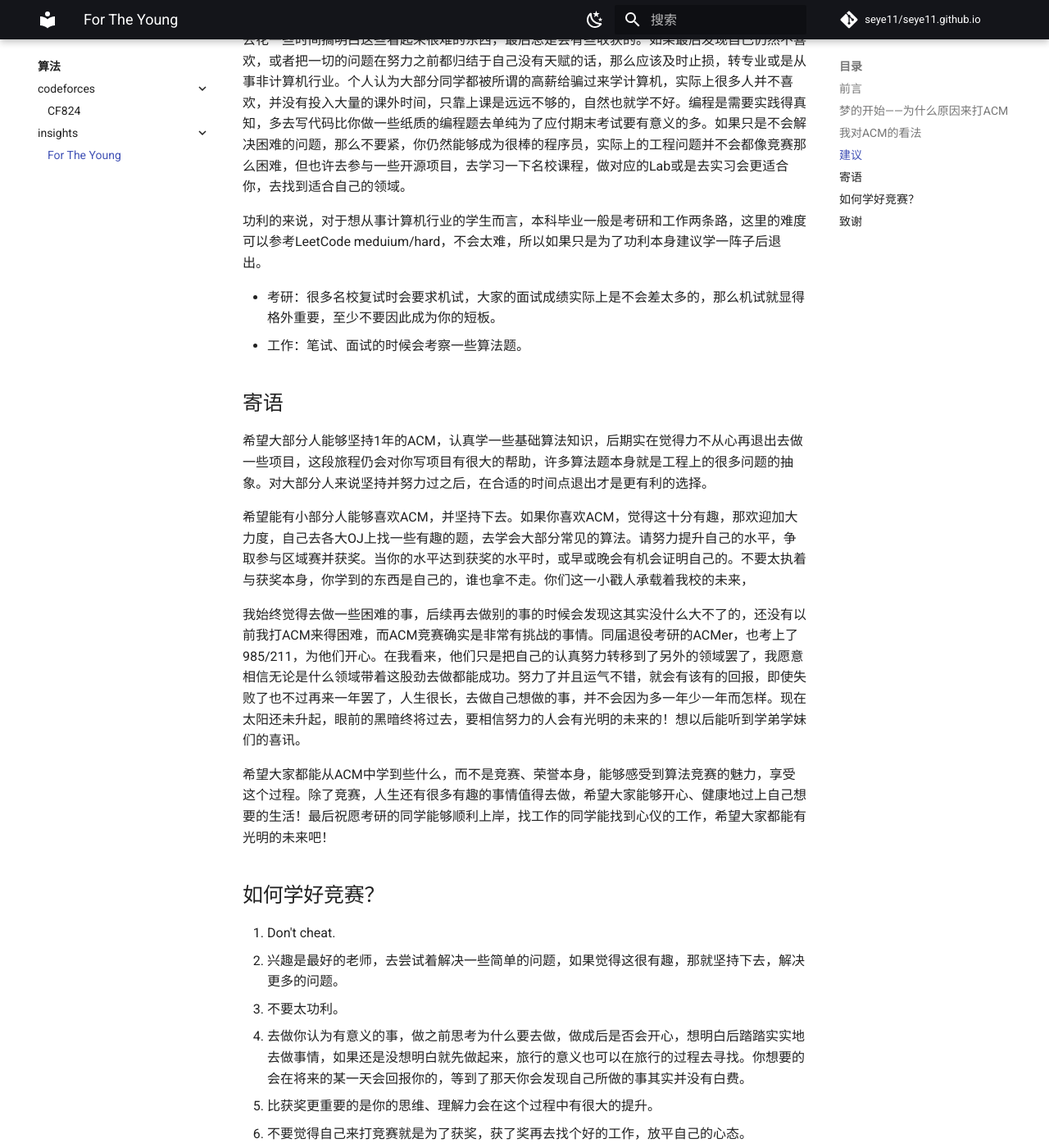
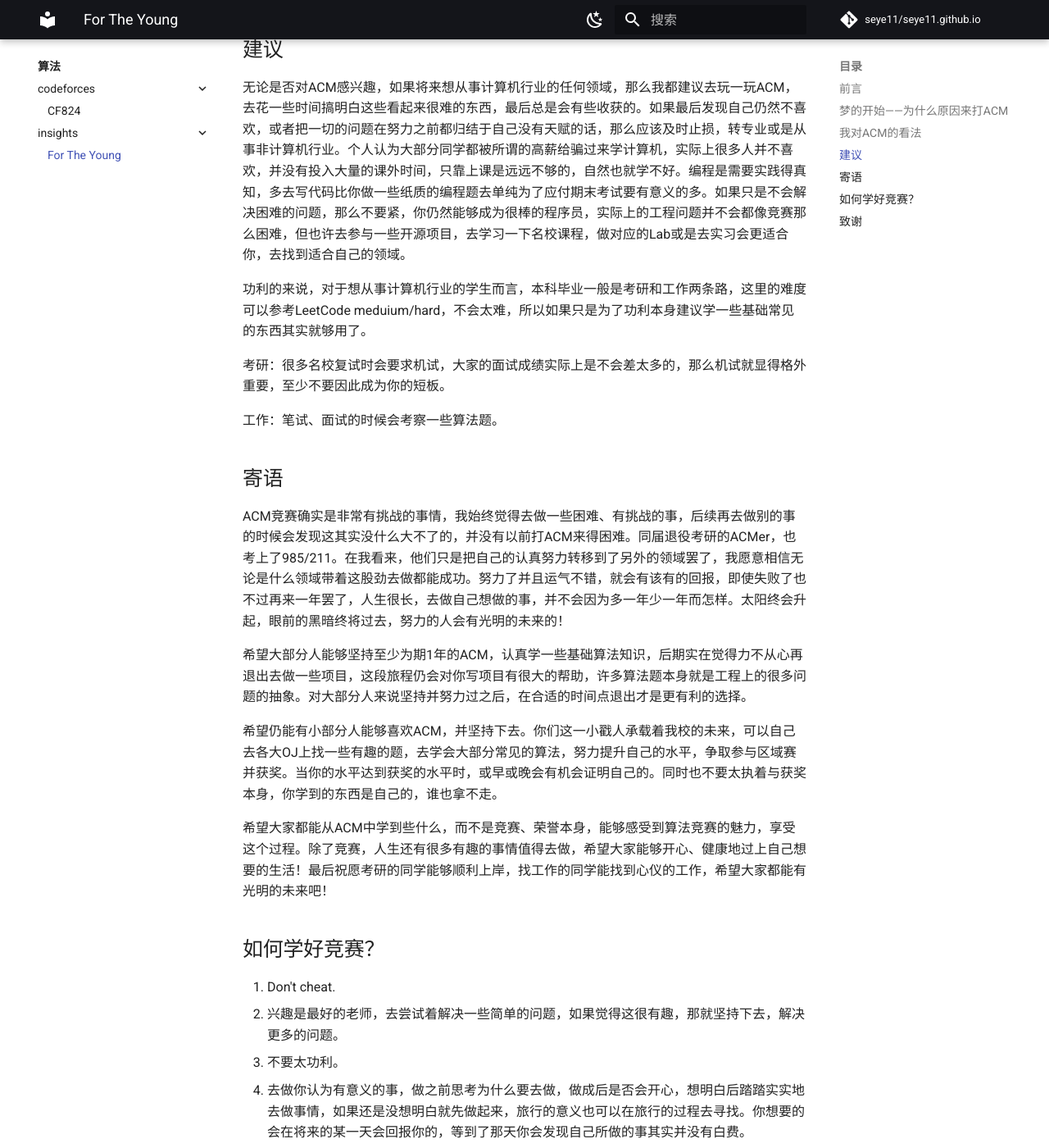
Before and after one commit to seye11/seye11.github.io, an MkDocs documentation site: the page built from docs/algorithm/insights/for_the_young.md, in a window 1280 px wide and 1400 px high, scrolled down 957 px. Shown: the whole window at 82% size. Built offline with MkDocs 1.6.1 and Material for MkDocs 9.7.7, drawn with Linux system fonts in a browser that asks for light colours; comment, search, counter and statistics services are not loaded; some of the changed text lies outside the part shown.

Commit message:
update insights

```diff
--- a/docs/algorithm/insights/for_the_young.md
+++ b/docs/algorithm/insights/for_the_young.md
@@ -1,14 +1,14 @@
-# 写给我校ACM的学弟学妹们
+# ACM竞赛感悟
 ## 前言
 笔者的水平不高，简单的概括就是双非二本零基础ICPC银，在字节打过杂。写这篇文章的目的是为了我校的学弟学妹们能够少走一些弯路，这篇文章仅代表了个人的一些看法，希望后人能够从中有所收获。
 ## 梦的开始——为什么原因来打ACM
 背景：
+
 1. 喜欢数学，充满好奇心。
 1. 浙江高考选技术的时候接触到了最简单的冒泡排序、二分查找等基础算法，对编程产生了浓厚的兴趣。
 1. 高考发挥失常，心中一直有遗憾在，想做些什么证明自己。
 
-起因：
-- 被高中同学亦是大学同学的龙哥拉去听ACM宣讲，觉得挺好玩的，就入坑了。
+起因：被高中同学亦是大学同学的龙哥拉去听ACM宣讲，觉得挺好玩的，就入坑了。
 ## 我对ACM的看法
 1. 从功利的角度来说，这是一件性价比不高，甚至极低的事情。如果只是想去博一些所谓的荣誉（虚名），其实有很多更简单、轻松的方式。
 2. ACM可好玩了，大致上可以理解为给你某个场景下的一些条件和约束，然后让你求某个想要的结果，结合自己所学的知识点去思考解决方案。重要的是思考本身，同时能快速正确的实现自身想法的能力也十分重要。
@@ -16,16 +16,17 @@
 ## 建议
 无论是否对ACM感兴趣，如果将来想从事计算机行业的任何领域，那么我都建议去玩一玩ACM，去花一些时间搞明白这些看起来很难的东西，最后总是会有些收获的。如果最后发现自己仍然不喜欢，或者把一切的问题在努力之前都归结于自己没有天赋的话，那么应该及时止损，转专业或是从事非计算机行业。个人认为大部分同学都被所谓的高薪给骗过来学计算机，实际上很多人并不喜欢，并没有投入大量的课外时间，只靠上课是远远不够的，自然也就学不好。编程是需要实践得真知，多去写代码比你做一些纸质的编程题去单纯为了应付期末考试要有意义的多。如果只是不会解决困难的问题，那么不要紧，你仍然能够成为很棒的程序员，实际上的工程问题并不会都像竞赛那么困难，但也许去参与一些开源项目，去学习一下名校课程，做对应的Lab或是去实习会更适合你，去找到适合自己的领域。
 
-功利的来说，对于想从事计算机行业的学生而言，本科毕业一般是考研和工作两条路，这里的难度可以参考LeetCode meduium/hard，不会太难，所以如果只是为了功利本身建议学一阵子后退出。
+功利的来说，对于想从事计算机行业的学生而言，本科毕业一般是考研和工作两条路，这里的难度可以参考LeetCode meduium/hard，不会太难，所以如果只是为了功利本身建议学一些基础常见的东西其实就够用了。
 
-- 考研：很多名校复试时会要求机试，大家的面试成绩实际上是不会差太多的，那么机试就显得格外重要，至少不要因此成为你的短板。
-- 工作：笔试、面试的时候会考察一些算法题。
+考研：很多名校复试时会要求机试，大家的面试成绩实际上是不会差太多的，那么机试就显得格外重要，至少不要因此成为你的短板。
+
+工作：笔试、面试的时候会考察一些算法题。
 ## 寄语
-希望大部分人能够坚持1年的ACM，认真学一些基础算法知识，后期实在觉得力不从心再退出去做一些项目，这段旅程仍会对你写项目有很大的帮助，许多算法题本身就是工程上的很多问题的抽象。对大部分人来说坚持并努力过之后，在合适的时间点退出才是更有利的选择。
+ACM竞赛确实是非常有挑战的事情，我始终觉得去做一些困难、有挑战的事，后续再去做别的事的时候会发现这其实没什么大不了的，并没有以前打ACM来得困难。同届退役考研的ACMer，也考上了985/211。在我看来，他们只是把自己的认真努力转移到了另外的领域罢了，我愿意相信无论是什么领域带着这股劲去做都能成功。努力了并且运气不错，就会有该有的回报，即使失败了也不过再来一年罢了，人生很长，去做自己想做的事，并不会因为多一年少一年而怎样。太阳终会升起，眼前的黑暗终将过去，努力的人会有光明的未来的！
 
-希望能有小部分人能够喜欢ACM，并坚持下去。如果你喜欢ACM，觉得这十分有趣，那欢迎加大力度，自己去各大OJ上找一些有趣的题，去学会大部分常见的算法。请努力提升自己的水平，争取参与区域赛并获奖。当你的水平达到获奖的水平时，或早或晚会有机会证明自己的。不要太执着与获奖本身，你学到的东西是自己的，谁也拿不走。你们这一小戳人承载着我校的未来，
+希望大部分人能够坚持至少为期1年的ACM，认真学一些基础算法知识，后期实在觉得力不从心再退出去做一些项目，这段旅程仍会对你写项目有很大的帮助，许多算法题本身就是工程上的很多问题的抽象。对大部分人来说坚持并努力过之后，在合适的时间点退出才是更有利的选择。
 
-我始终觉得去做一些困难的事，后续再去做别的事的时候会发现这其实没什么大不了的，还没有以前我打ACM来得困难，而ACM竞赛确实是非常有挑战的事情。同届退役考研的ACMer，也考上了985/211，为他们开心。在我看来，他们只是把自己的认真努力转移到了另外的领域罢了，我愿意相信无论是什么领域带着这股劲去做都能成功。努力了并且运气不错，就会有该有的回报，即使失败了也不过再来一年罢了，人生很长，去做自己想做的事，并不会因为多一年少一年而怎样。现在太阳还未升起，眼前的黑暗终将过去，要相信努力的人会有光明的未来的！想以后能听到学弟学妹们的喜讯。
+希望仍能有小部分人能够喜欢ACM，并坚持下去。你们这一小戳人承载着我校的未来，可以自己去各大OJ上找一些有趣的题，去学会大部分常见的算法，努力提升自己的水平，争取参与区域赛并获奖。当你的水平达到获奖的水平时，或早或晚会有机会证明自己的。同时也不要太执着与获奖本身，你学到的东西是自己的，谁也拿不走。
 
 希望大家都能从ACM中学到些什么，而不是竞赛、荣誉本身，能够感受到算法竞赛的魅力，享受这个过程。除了竞赛，人生还有很多有趣的事情值得去做，希望大家能够开心、健康地过上自己想要的生活！最后祝愿考研的同学能够顺利上岸，找工作的同学能找到心仪的工作，希望大家都能有光明的未来吧！
 ## 如何学好竞赛？
@@ -42,6 +43,4 @@
 1. 不要畏惧英文，竞赛常用的英文就那么些，多看看就都懂了，比赛也可以带字典！
 1. 欢迎大家补充
 ## 致谢
-这里就不列举具体名单了，怕会打扰到大家的生活。
-
-感谢陪我打比赛的队友们!感谢一路上帮助我的老师、学长们！感谢找工作时帮助我的ACMer们！
+感谢陪我打比赛的队友们!感谢一路上帮助我的老师、学长们！感谢找工作时帮助我的ACMer们！（这里就不列举具体名单了，怕会打扰到大家的生活。）
```
